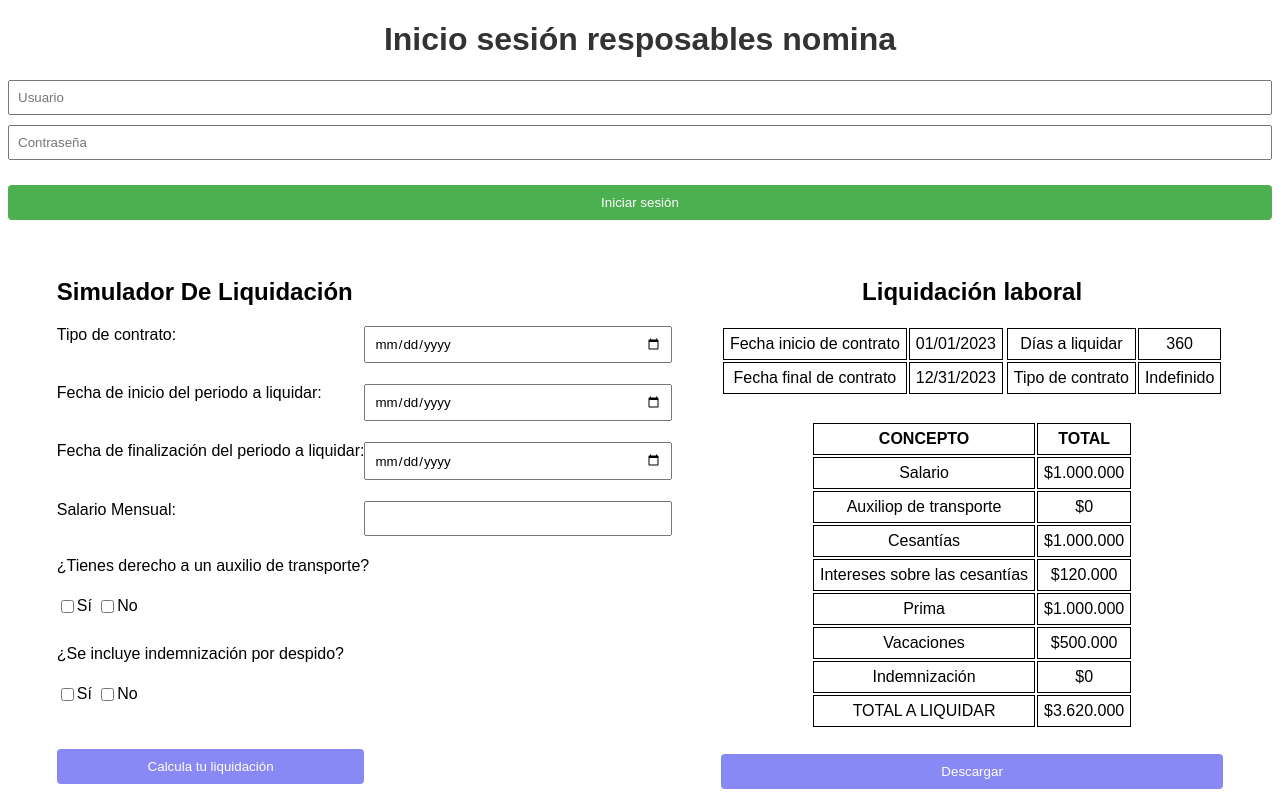
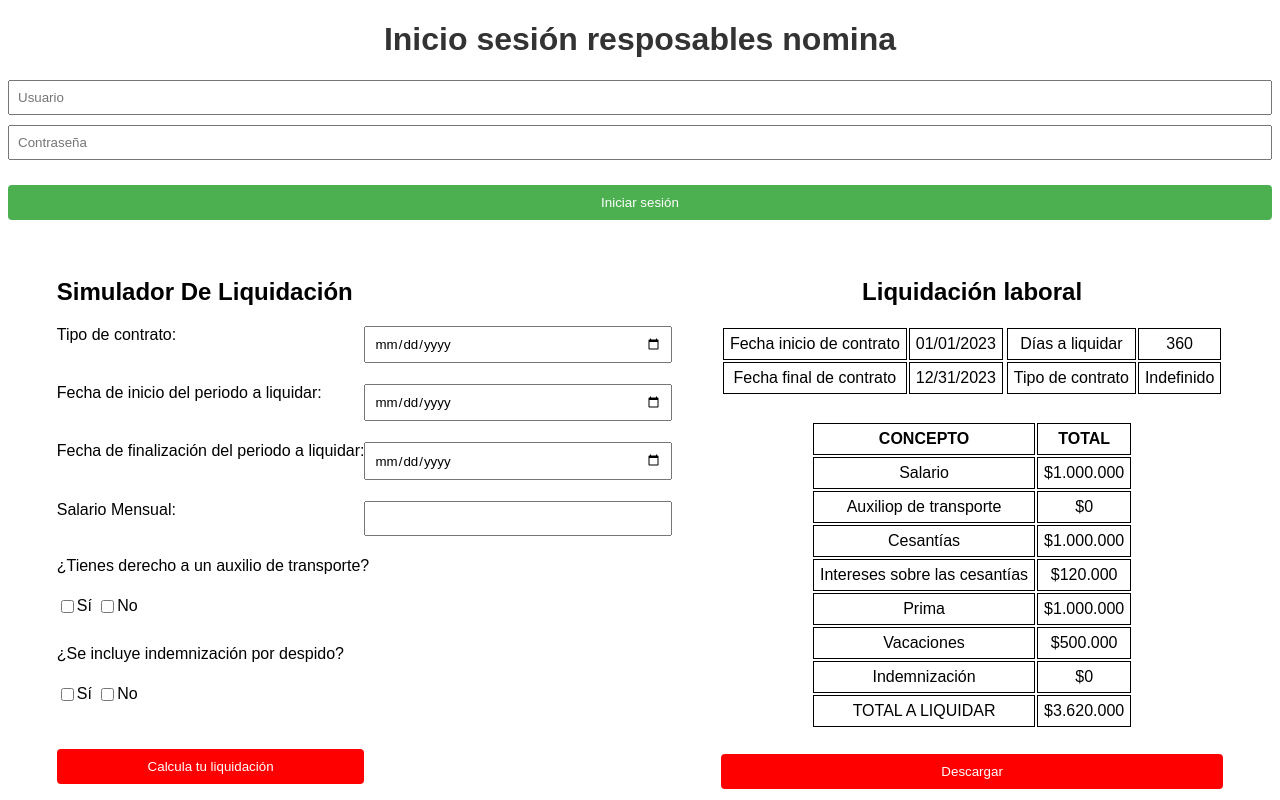
Before and after one commit to garcescamilo/ProyectoReact, a React (Vite) app: page / in a window 1280 px wide. Shown: the top 800 px of the page. Built offline with nearby package versions, Linux system fonts and the light colour scheme.

Commit message:
branch prueba

```diff
--- a/src/components/layout/liquidation/liquidationSimulator.css
+++ b/src/components/layout/liquidation/liquidationSimulator.css
@@ -22,7 +22,8 @@
 }
 
 .btnLiquida{
-    background-color: rgb(137, 137, 245);
+    /* background-color: rgb(137, 137, 245); */
+    background: red;
     width: 100%;
     padding: 10px;
     color: white;
```
